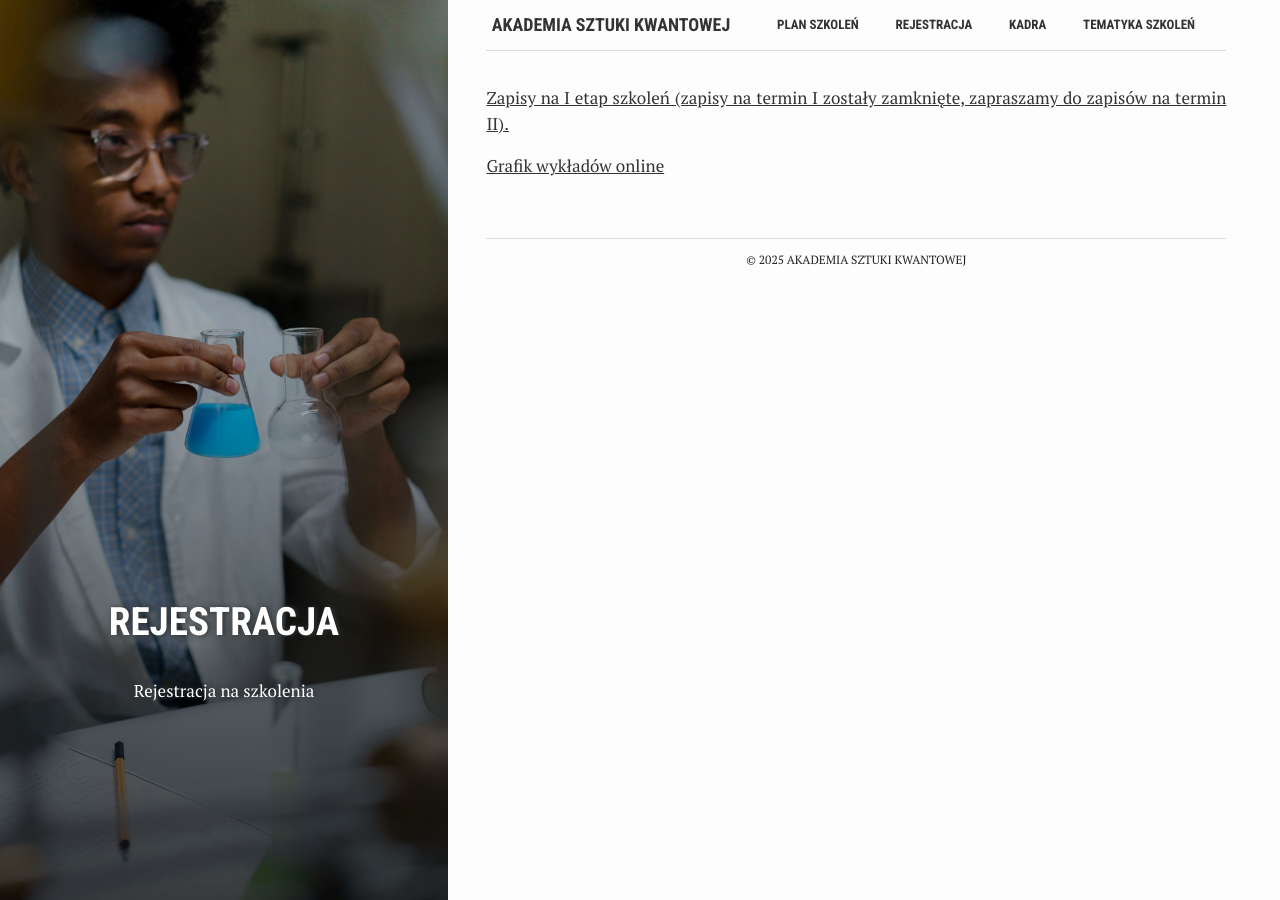
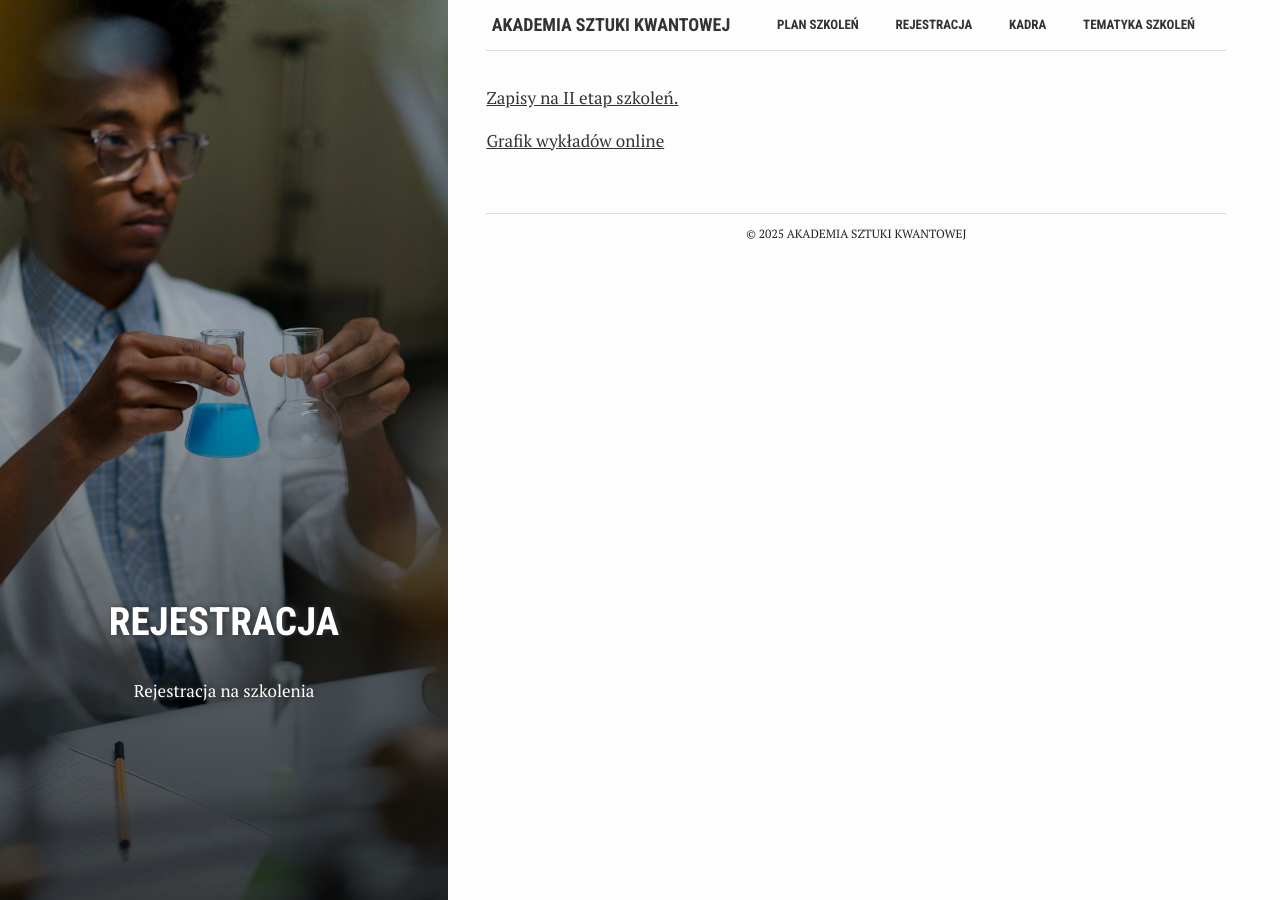
Before and after one commit to iitis/ask-website, a Jekyll site: the page built from register.md, in a window 1280 px wide. Built offline with Jekyll 4.4.1, drawn with Linux system fonts in a browser that asks for light colours.

Commit message:
upda reg text

```diff
--- a/register.md
+++ b/register.md
@@ -7,6 +7,6 @@ summary: "Rejestracja na szkolenia"
 active: true
 ---
 
-[Zapisy na I etap szkoleń (zapisy na termin I zostały zamknięte, zapraszamy do zapisów na termin II).](https://akademia.iitis.pl/event/8/registrations/2/)
+[Zapisy na II etap szkoleń.](https://akademia.iitis.pl/event/8/registrations/2/)
 
 [Grafik wykładów online]({{ site.docs | relative_url }}/grafik_szkolen.pdf)
```
